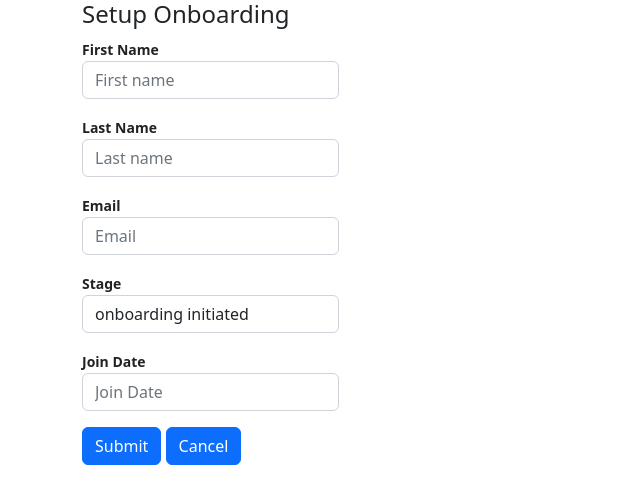
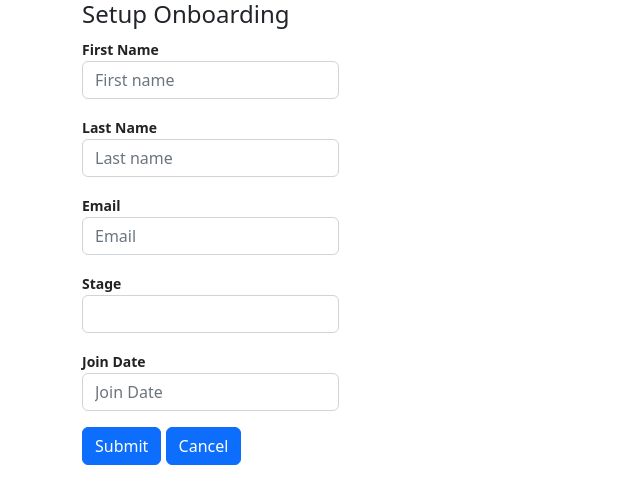
Before and after one commit to aspiring-foneapi/HRMS, a React (Create React App) app in the folder frontend/: page /setuponboard/1 in a window 1280 px wide. Shown: the top 504 px of the page, without its empty margins (0-640 px from the left). Built offline with nearby package versions, Linux system fonts and the light colour scheme; no server answers.

Commit message:
correcting errors

```diff
--- a/frontend/src/components/SetupOnboard.js
+++ b/frontend/src/components/SetupOnboard.js
@@ -89,13 +89,16 @@ function SetupOnboard() {
             </div>
             <div className="mb-3">
               <label>Stage</label>
-              <input
-                value={"onboarding initiated"}
+              <select
                 type="text"
                 className="form-control"
                 placeholder="Stage"
                 name="stage"
-              />
+                onChange={handleChange}
+              >
+                <option></option>
+                <option>onboarding initiated</option>
+              </select>
             </div>
             <div className="mb-3">
               <label>Join Date</label>
```
Also changed, not shown: 7 other files (tests, documents, lock files or other folders).
